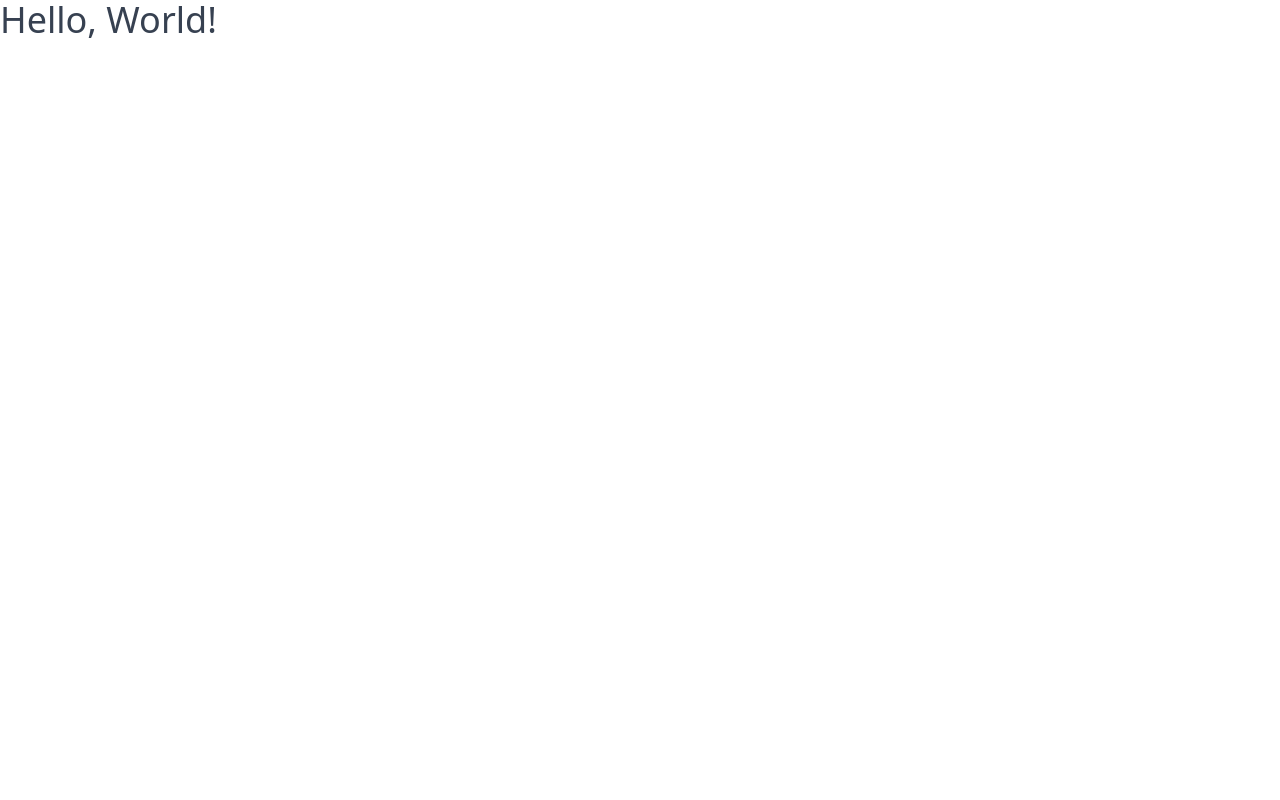
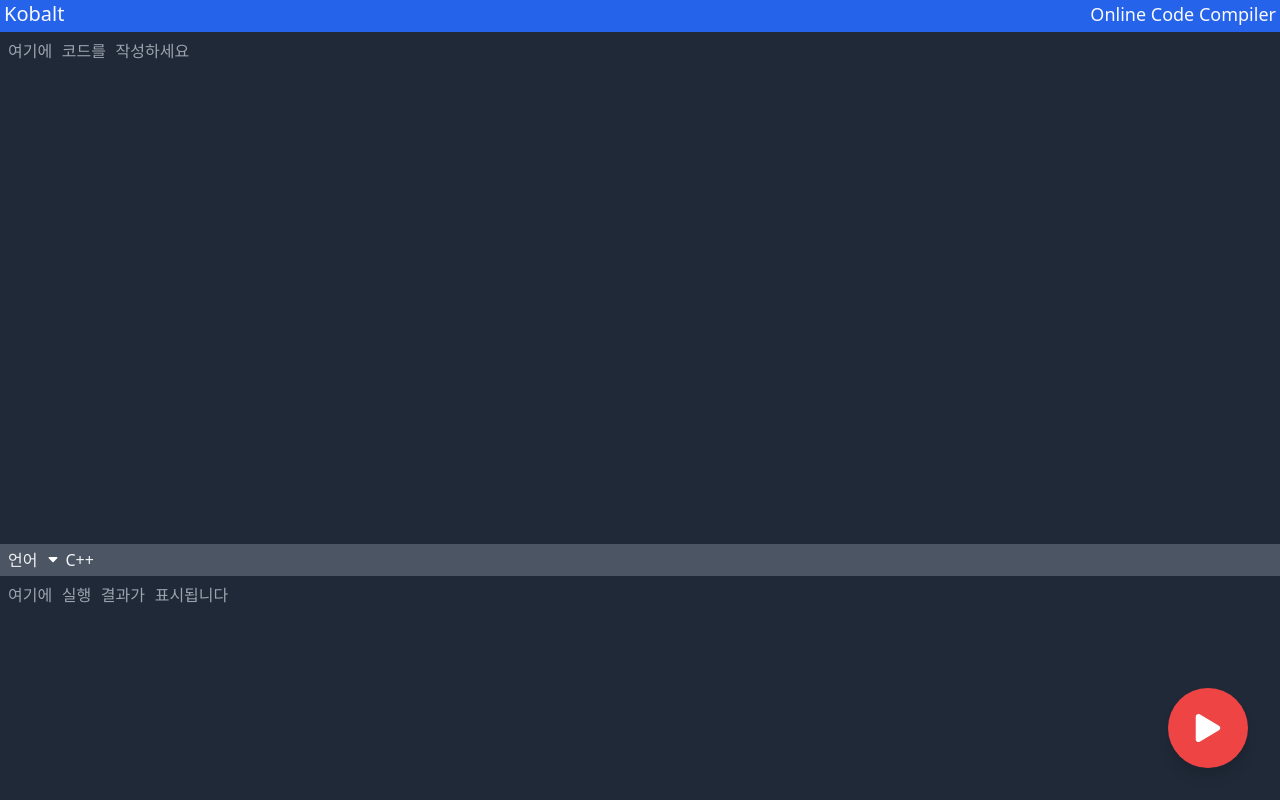
Before and after one commit to aren227/kobalt-front, a React (Create React App) app: page / in a window 1280 px wide. Built offline with nearby package versions, Linux system fonts and the light colour scheme.

Commit message:
Implement very basic ui

```diff
--- a/package.json
+++ b/package.json
@@ -4,6 +4,7 @@
   "private": true,
   "dependencies": {
     "@craco/craco": "^6.3.0",
+    "@headlessui/react": "^1.4.1",
     "@testing-library/jest-dom": "^5.11.4",
     "@testing-library/react": "^11.1.0",
     "@testing-library/user-event": "^12.1.10",
@@ -13,6 +14,7 @@
     "@types/react-dom": "^17.0.0",
     "react": "^17.0.2",
     "react-dom": "^17.0.2",
+    "react-icons": "^4.3.1",
     "react-scripts": "4.0.3",
     "tailwindcss": "npm:@tailwindcss/postcss7-compat",
     "typescript": "^4.1.2",
--- a/src/App.tsx
+++ b/src/App.tsx
@@ -1,7 +1,16 @@
 import React from 'react';
+import Console from './component/Console';
+import Editor from './component/Editor';
+import Header from './component/Header';
 
 function App() {
-  return <div className="text-gray-700 text-4xl">Hello, World!</div>;
+  return (
+    <div className="w-full h-screen flex flex-col">
+      <Header />
+      <Editor />
+      <Console />
+    </div>
+  );
 }
 
 export default App;
--- /dev/null
+++ b/src/component/Console.tsx
@@ -0,0 +1,15 @@
+import LanguageDropdowns from './LanguageDropdowns';
+
+function Console() {
+  return (
+    <div className="bg-gray-600 h-64 flex flex-col">
+      <LanguageDropdowns />
+      <textarea
+        className="w-full flex-1 text-gray-50 bg-gray-800 p-2 font-mono resize-none focus:outline-none"
+        placeholder="여기에 실행 결과가 표시됩니다"
+      />
+    </div>
+  );
+}
+
+export default Console;
--- /dev/null
+++ b/src/component/Editor.tsx
@@ -0,0 +1,17 @@
+import ExecuteButton from './ExecuteButton';
+
+function Editor() {
+  return (
+    <div className="flex-1 flex-grow">
+      <div className="w-full h-full">
+        <textarea
+          className="box-border w-full h-full text-gray-50 bg-gray-800 p-2 font-mono resize-none focus:outline-none"
+          placeholder="여기에 코드를 작성하세요"
+        />
+        <ExecuteButton />
+      </div>
+    </div>
+  );
+}
+
+export default Editor;
--- /dev/null
+++ b/src/component/ExecuteButton.tsx
@@ -0,0 +1,10 @@
+import { FaPlay } from 'react-icons/fa';
+function ExecuteButton() {
+  return (
+    <div className="absolute shadow-lg bottom-8 right-8 rounded-full bg-red-500 w-20 h-20 flex">
+      <FaPlay color="white" className="w-7 h-7 m-auto" />
+    </div>
+  );
+}
+
+export default ExecuteButton;
--- /dev/null
+++ b/src/component/Header.tsx
@@ -0,0 +1,12 @@
+function Header() {
+  return (
+    <div className="h-8 bg-blue-600 flex">
+      <h3 className="text-gray-50 text-xl mx-1">Kobalt</h3>
+      <h3 className="text-gray-50 text-lg ml-auto mr-1">
+        Online Code Compiler
+      </h3>
+    </div>
+  );
+}
+
+export default Header;
--- /dev/null
+++ b/src/component/LanguageDropdowns.tsx
@@ -0,0 +1,35 @@
+import { Menu } from '@headlessui/react';
+import { FaSortDown } from 'react-icons/fa';
+
+function LanguageDropdowns() {
+  const languages = ['C++', 'Python'];
+  const currentLanguage = 'C++';
+
+  return (
+    <div className="flex py-1 px-2 align-middle">
+      <div className="text-md text-gray-100">언어</div>
+      <Menu as="div" className="relative inline-block text-left">
+        <div>
+          <Menu.Button className="rounded-sm w-32 pl-2 text-md text-left font-medium text-gray-100 flex">
+            <FaSortDown color="white" className="mr-1" />
+            {currentLanguage}
+          </Menu.Button>
+        </div>
+
+        <Menu.Items className="origin-top-right absolute left-0 mt-1 w-56 rounded-sm shadow-lg bg-white ring-1 ring-black ring-opacity-5 focus:outline-none">
+          <div className="">
+            {languages.map((lang) => (
+              <Menu.Item>
+                {({ active }) => (
+                  <div className="block px-2 py-2 text-sm">{lang}</div>
+                )}
+              </Menu.Item>
+            ))}
+          </div>
+        </Menu.Items>
+      </Menu>
+    </div>
+  );
+}
+
+export default LanguageDropdowns;
```
Also changed, not shown: 1 other file (tests, documents, lock files or other folders).
